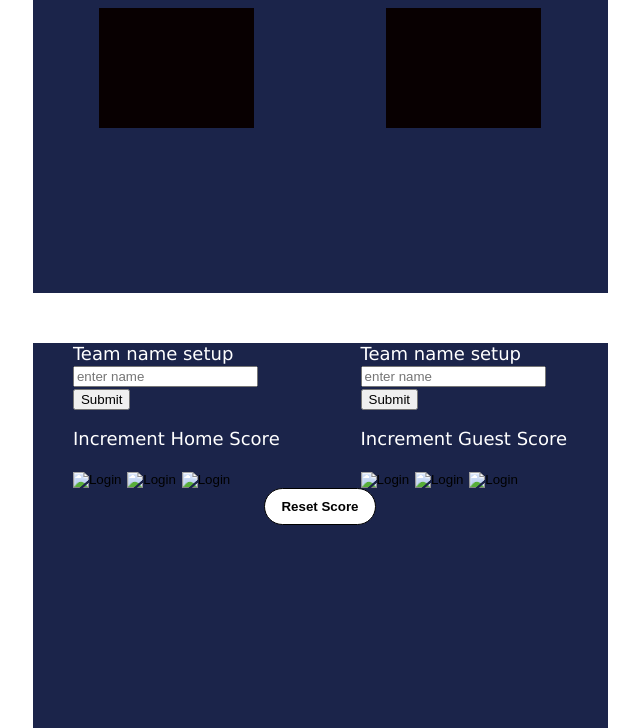
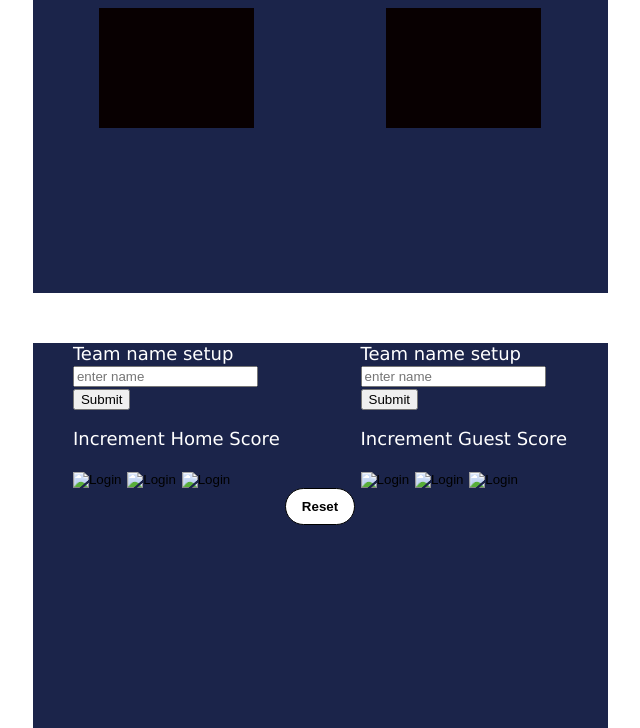
Before and after one commit to zaphod207/Scoreboard, a plain HTML site: page index.html in a window 1280 px wide. Shown: the part 92-820 px from the top of the page, without its empty margins (320-960 px from the left). Drawn offline with Linux system fonts and the light colour scheme.

Commit message:
Update index.html
changed text reset button

```diff
--- a/index.html
+++ b/index.html
@@ -45,7 +45,7 @@
                 <input onclick="incrementGuest3()" type="image" alt="Login" id="guest-three-point" src="plus-three-point.png">
             </div>
             </div>
-            <button onclick="resetScore()" id="reset-btn">Reset Score</button>
+            <button onclick="resetScore()" id="reset-btn">Reset</button>
         </div>
         <script src="index.js"></script>
     </body>
```
